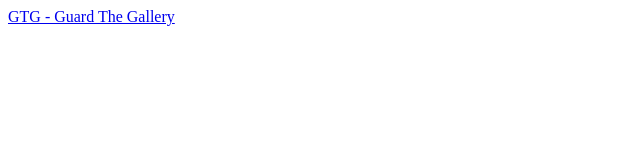
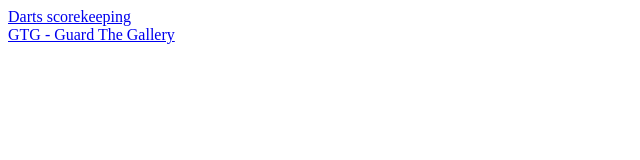
Before and after one commit to stesim/stesim.github.io, a plain HTML site: page index.html in a window 1280 px wide. Shown: the whole page, without its empty margins (0-640 px from the left). Drawn offline with Linux system fonts and the light colour scheme.

Commit message:
Added link to darts repo

```diff
--- a/index.html
+++ b/index.html
@@ -5,6 +5,7 @@
 	<meta charset="utf-8">
 </head>
 <body>
+	<a href="darts/index.html">Darts scorekeeping</a><br/>
 	<a href="gtg/index.html">GTG - Guard The Gallery</a>
 </body>
 </html>
```
